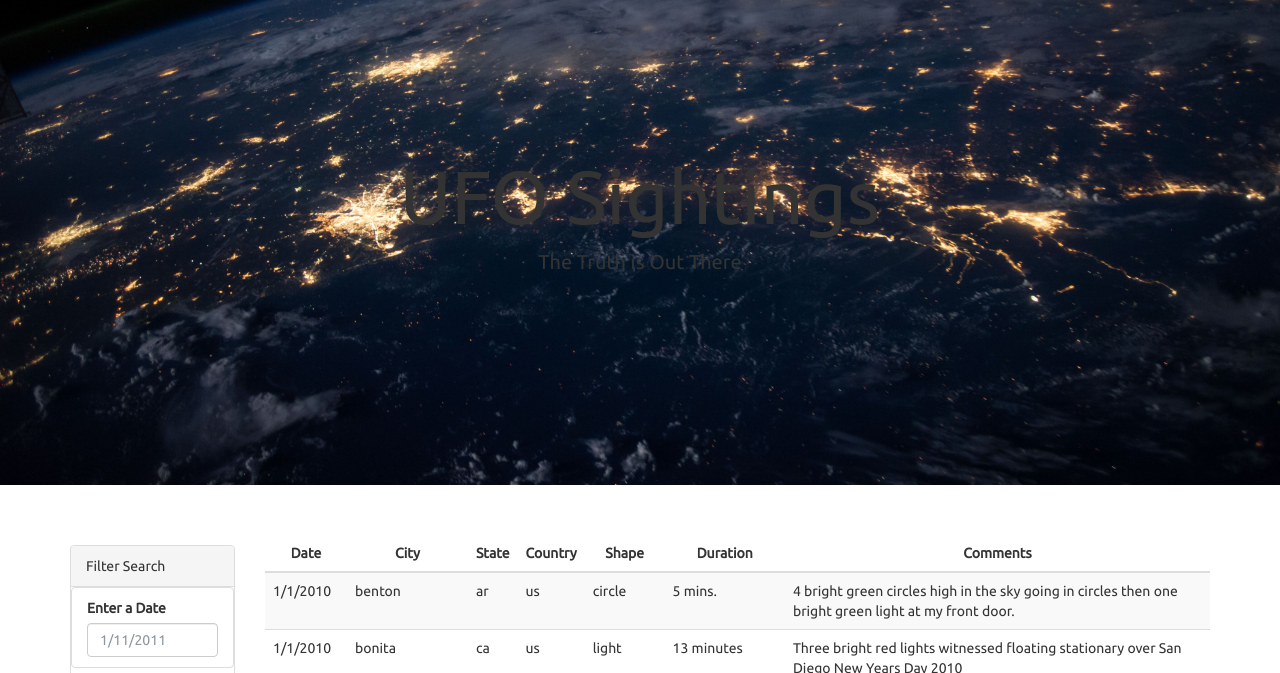
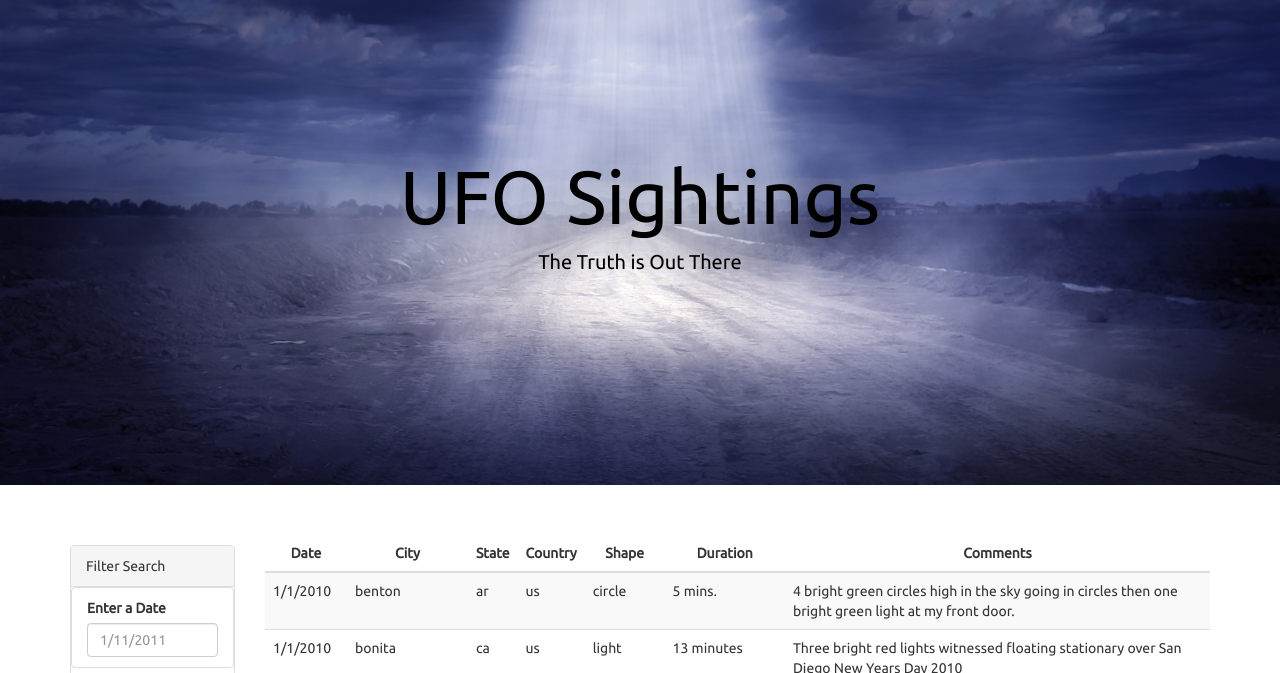
Before and after one commit to catherinedhwang/javascript-challenge, a plain HTML site: page StarterCode/index.html in a window 1280 px wide. Shown: the part 127-800 px from the top of the page. Drawn offline with nearby package versions, Linux system fonts and the light colour scheme.

Commit message:
css update

```diff
--- a/StarterCode/static/css/style.css
+++ b/StarterCode/static/css/style.css
@@ -98,8 +98,8 @@ select {
   padding: 20px;
   margin: 0;
   background: black;
-  background-image: url("../images/nasa.jpg");
-  background-attachment: fixed;
+  background-image: url("../images/newbg.jpg");
+  background-attachment: center;
   background-position: bottom center;
   background-size: cover;
 }
@@ -108,6 +108,7 @@ select {
   margin-top: 200px;
   font-size: 0.1rem;
   animation: title 1.2s forwards linear;
+  color: black;
 }
 
 .hero p {
@@ -115,6 +116,7 @@ select {
   opacity: 0;
   animation: subtitle 1.2s forwards linear;
   animation-delay: 1.2s;
+  color: black;
 }
 
 /* input placeholder color changes */
@@ -210,7 +212,7 @@ select {
 
   to {
     font-size: 5.5rem;
-    opacity: 1;
+    opacity: 3;
   }
 }
 
```
Also changed, not shown: StarterCode/static/images/newbg.jpg (added).
